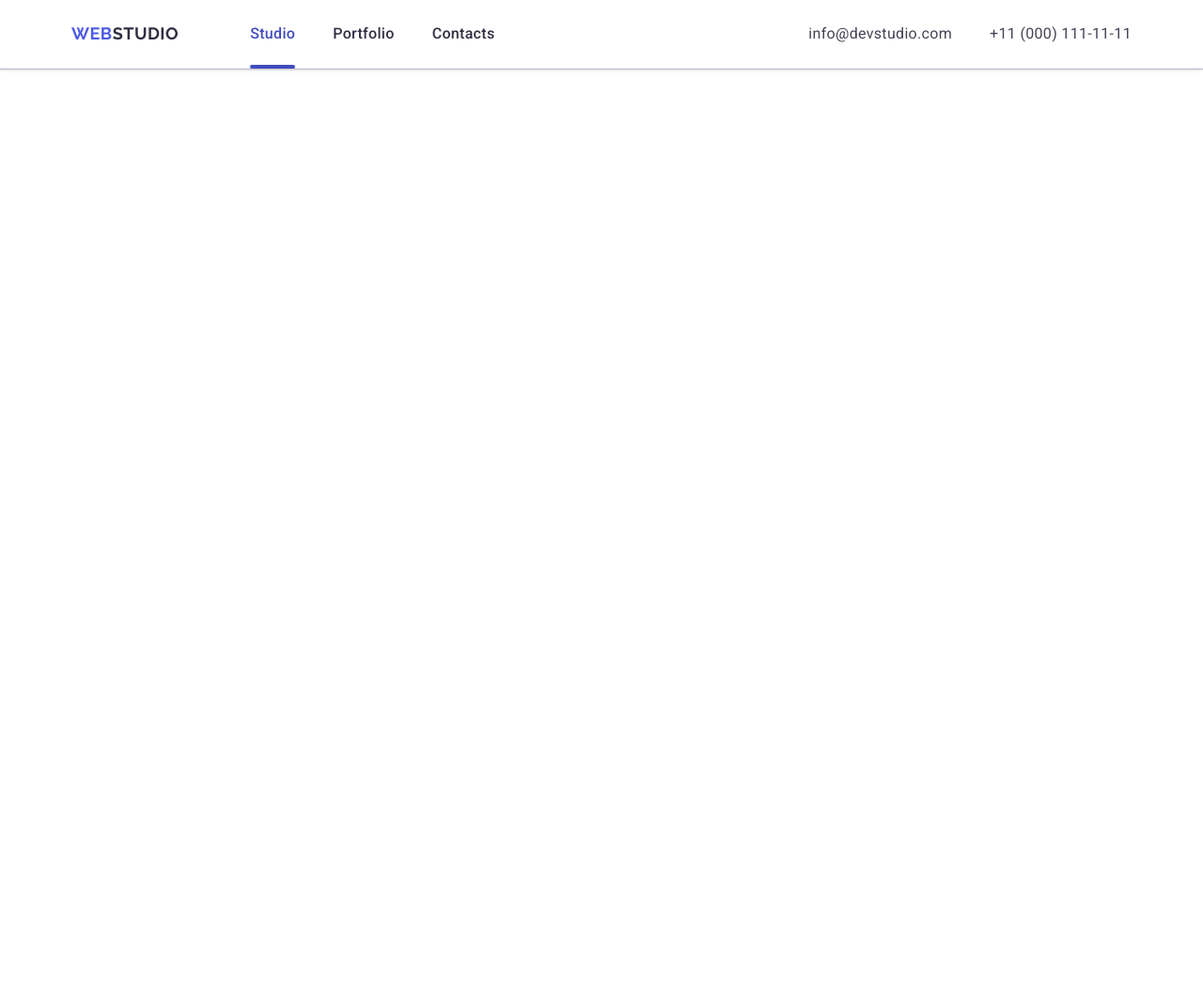
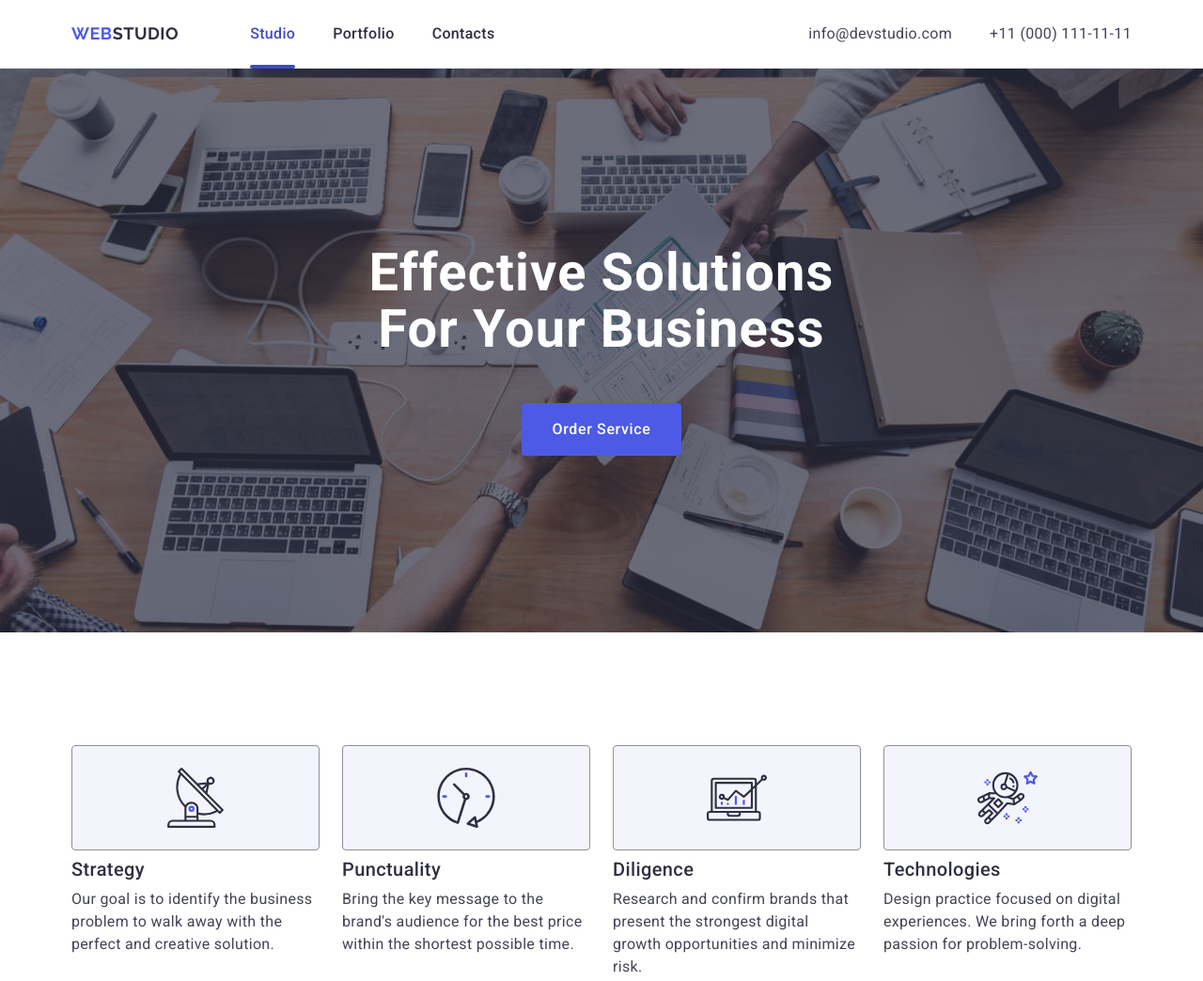
Before and after one commit to Andrii-Dzhus/goit-markup-hw-06, a plain HTML site: page index.html in a window 1280 px wide. Shown: the whole page at 94% size. Before the commit the page ends 800 px from the top, so only its background shows below. Drawn offline with nearby package versions, Linux system fonts and the light colour scheme.

Commit message:
30/30/24

```diff
--- a/css/styles.css
+++ b/css/styles.css
@@ -52,12 +52,6 @@ p {
 /* header */
 
 .header {
-  /* padding-top: 24px;
-  padding-bottom: 24px; */
-  /* padding-top: 16px;
-  padding-bottom: 16px;
-  max-width: 100%;
-  margin: auto; */
   border-bottom: 1px solid #e7e9fc;
   box-shadow: 0px 2px 1px rgba(46, 47, 66, 0.08),
     0px 1px 1px rgba(46, 47, 66, 0.16), 0px 1px 6px rgba(46, 47, 66, 0.08);
@@ -107,36 +101,48 @@ p {
   fill: #2f2f37;
 }
 /*  solutions */
-
+.container-solution {
+  padding: 0;
+}
 .solutions {
-  max-width: 1440px;
-  height: 600px;
-  margin: auto;
-  padding-top: 188px;
-  padding-bottom: 188px;
+  /* margin: auto; */
+  width: 100%;
+  padding: 72px 52px;
   background: rgba(46, 47, 66, 0.7);
   background-image: linear-gradient(
       rgba(46, 47, 66, 0.7),
       rgba(46, 47, 66, 0.7)
     ),
-    url(../images/people-office.jpg);
+    url(../images/people-office-mob.jpg);
   background-repeat: no-repeat;
   background-position: center;
   background-size: cover;
 }
+@media screen and (-webkit-min-device-pixel-ratio: 2),
+  (min-resolution: 192dpi),
+  (min-resolution: 2dppx) {
+  .solutions {
+    background-image: linear-gradient(
+        rgba(46, 47, 66, 0.7),
+        rgba(46, 47, 66, 0.7)
+      ),
+      url(../images/people-office-mob-2x.jpg);
+  }
+}
 
 .solution-title {
   font-weight: 700;
-  font-size: 56px;
-  line-height: 1.07;
   letter-spacing: 0.02em;
   text-align: center;
   color: #fff;
-  margin-bottom: 48px;
+  margin-bottom: 72px;
   max-width: 496px;
   display: block;
   margin-left: auto;
   margin-right: auto;
+  font-size: 36px;
+  line-height: 1.11;
+  text-transform: capitalize;
 }
 
 .solution-btn {
@@ -767,8 +773,11 @@ p {
 
 .user-privacy-check {
 }
-
+/* ================================== */
 @media screen and (min-width: 768px) {
+  .container {
+    max-width: 768px;
+  }
   .logo-item {
     display: flex;
     gap: 40px;
@@ -833,10 +842,33 @@ p {
   .address-link:focus {
     color: #404bbf;
   }
-  /* ==================== */
-  .container {
-    max-width: 768px;
+  /* ====================== */
+  .solutions {
+    padding: 112px 136px;
+    background-image: linear-gradient(
+        rgba(46, 47, 66, 0.7),
+        rgba(46, 47, 66, 0.7)
+      ),
+      url(../images/people-office-tab.jpg);
   }
+  @media screen and (-webkit-min-device-pixel-ratio: 2),
+    (min-resolution: 192dpi),
+    (min-resolution: 2dppx) {
+    .solutions {
+      background-image: linear-gradient(
+          rgba(46, 47, 66, 0.7),
+          rgba(46, 47, 66, 0.7)
+        ),
+        url(../images/people-office-tab-2x.jpg);
+    }
+  }
+
+  .solution-title {
+    font-size: 56px;
+    line-height: 1.07;
+    margin-bottom: 36px;
+  }
+  /* ====================== */
   .principles-item {
     width: calc((100% - 24px) / 2);
   }
@@ -847,6 +879,7 @@ p {
     text-align: left;
   }
   /* =============== */
+
   .team {
     padding-top: 104px;
   }
@@ -870,12 +903,13 @@ p {
   }
 }
 
+/* =============================== */
+
 @media screen and (min-width: 1158px) {
   .container {
     max-width: 1158px;
     padding: 0 15px;
   }
-
   /* ================= */
   .logo {
     margin-right: 76px;
@@ -890,7 +924,35 @@ p {
     line-height: 1.5;
     letter-spacing: 0.02em;
   }
-
+  /* ============ */
+  .container-solution {
+    max-width: 1440px;
+    padding: 0;
+  }
+  .solutions {
+    max-width: 1440px;
+    padding-top: 188px;
+    padding-bottom: 188px;
+    background-image: linear-gradient(
+        rgba(46, 47, 66, 0.7),
+        rgba(46, 47, 66, 0.7)
+      ),
+      url(../images/people-office.jpg);
+  }
+  @media screen and (-webkit-min-device-pixel-ratio: 2),
+    (min-resolution: 192dpi),
+    (min-resolution: 2dppx) {
+    .solutions {
+      background-image: linear-gradient(
+          rgba(46, 47, 66, 0.7),
+          rgba(46, 47, 66, 0.7)
+        ),
+        url(../images/people-office-2x.jpg);
+    }
+  }
+  .solution-title {
+    margin-bottom: 48px;
+  }
   /* ========== */
   .principles {
     padding-top: 120px;
@@ -898,8 +960,8 @@ p {
   }
   .principles-list {
     display: flex;
-    flex-wrap: wrap;
-    gap: 24px;
+    /* flex-wrap: wrap; */
+    gap: 0 24px;
   }
   .principles-item {
     width: calc((100% - 3 * 24px) / 4);
--- a/index.html
+++ b/index.html
@@ -59,14 +59,16 @@
     </header>
 
     <main>
-      <!-- <section class="solutions">
-        <div class="container">
-          <h1 class="solution-title">Effective Solutions for Your Business</h1>
-          <button type="button" class="solution-btn">Order Service</button>
-        </div>
-      </section> -->
+      <section class="solutions-top">
+        <div class="container container-solution">
+         <div class="solutions">
+            <h1 class="solution-title">Effective Solutions for Your Business</h1>
+            <button type="button" class="solution-btn">Order Service</button>
 
-      <!-- <section class="principles">
+         </div></div>
+      </section>
+
+      <section class="principles">
         <div class="container">
           <h2 class="visually-hidden">principles</h2>
           <ul class="principles-list">
@@ -121,7 +123,7 @@
             </li>
           </ul>
         </div>
-      </section> -->
+      </section>
 
       <!-- <section class="team">
         <div class="container">
```
Also changed, not shown: images/people-office-2x.jpg (added), images/people-office-mob-2x.jpg (added), images/people-office-mob.jpg (added), images/people-office-tab-2x.jpg (added), images/people-office-tab.jpg (added).
